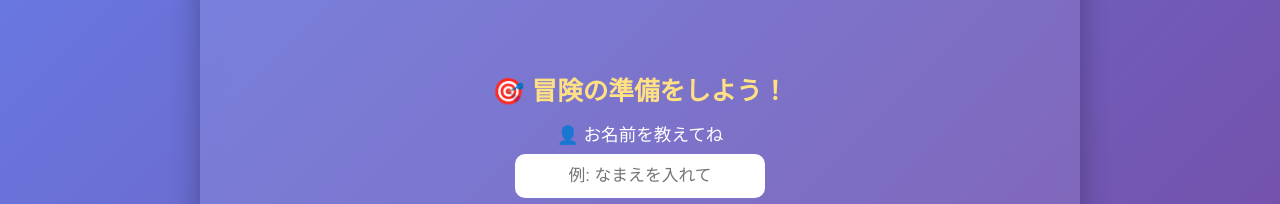
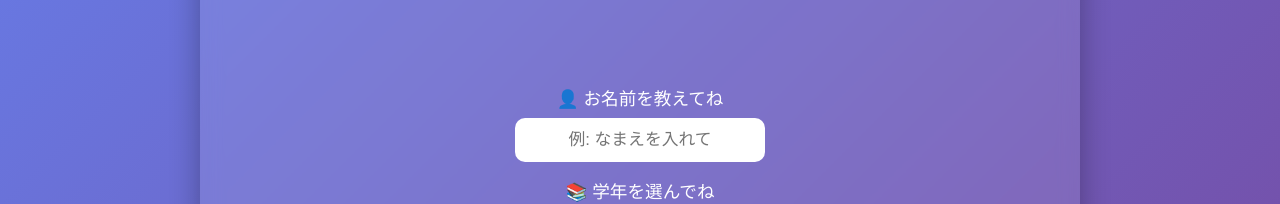
Before and after one commit to takuya82/juken-boss-quest, a website: page apps/boss-app/index.html in a window 1280 px wide. Shown: the part 289-493 px from the top of the page. Drawn offline with Linux system fonts and the light colour scheme.

Commit message:
style(ui): hide hero CTA button and setup heading per request

```diff
--- a/apps/boss-app/styles.css
+++ b/apps/boss-app/styles.css
@@ -88,6 +88,9 @@ body {
 }
 .cta-btn:hover { filter: brightness(1.08); transform: translateY(-1px); }
 
+/* 要望によりヒーローの「冒険を始める」は非表示に */
+.hero-cta .cta-btn { display: none !important; }
+
 .hero-lead {
   margin-top: 8px;
   margin-bottom: 12px;
@@ -121,7 +124,7 @@ h1 {
 
 .setup-screen { text-align: center; padding: 10px; position: relative; z-index: 2; }
 .setup-screen { padding-top: var(--hero-h); }
-.setup-screen h2 { font-size: 1.6em; margin-bottom: 14px; color: #ffe082; }
+.setup-screen h2 { display: none; }
 .returning-user {
   background: rgba(76, 175, 80, 0.2);
   border: 2px solid var(--accent);
```
